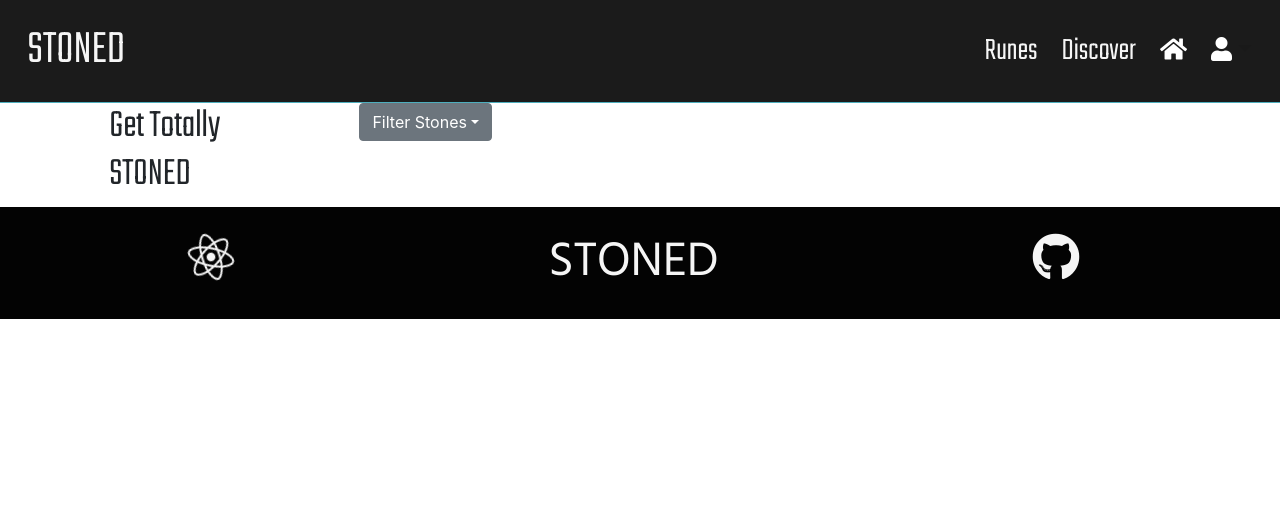
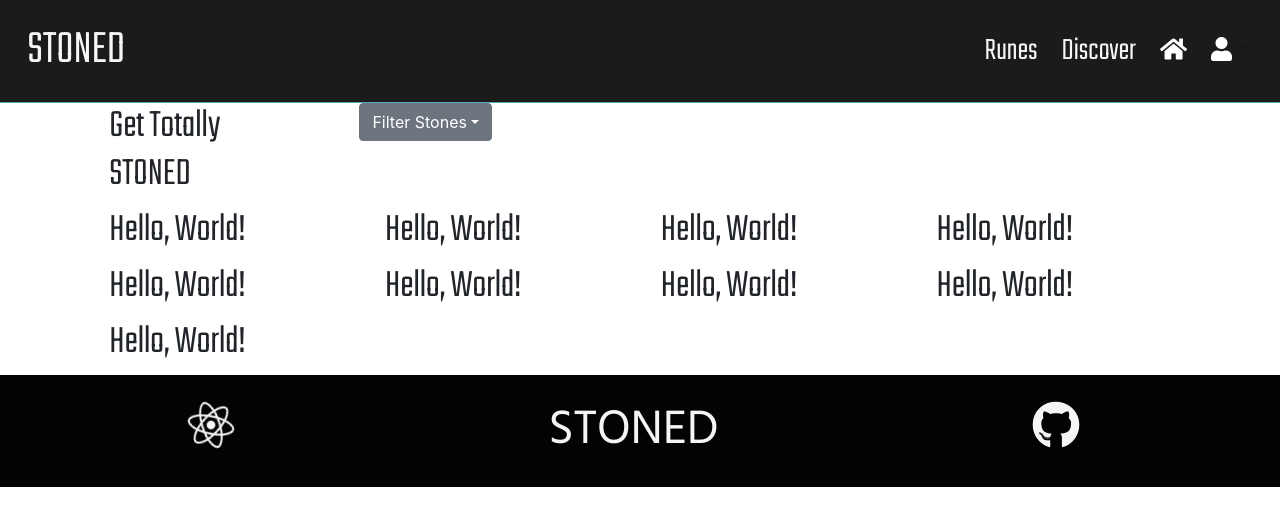
Before and after one commit to RachaelWhitefield/lets-get-metaphysical, a React (Create React App) app in the folder client/: page /discover in a window 1280 px wide. Shown: the top 526 px of the page. Built offline with nearby package versions, Linux system fonts and the light colour scheme; no server answers.

Commit message:
adding StoneName component

```diff
--- /dev/null
+++ b/client/src/components/StoneName/StoneName.js
@@ -0,0 +1,17 @@
+import React from "react";
+import { Col } from "reactstrap";
+import "./StoneName.scss";
+
+
+function StoneName() {
+    return (
+        <>
+                <Col sm={{ size: "auto", offset: 1 }}>
+                    <h1>Hello, World!<br />
+                    </h1>
+                </Col>
+        </>
+    )
+};
+
+export default StoneName;
--- /dev/null
+++ b/client/src/components/StoneName/index.js
@@ -0,0 +1 @@
+export {default} from "./StoneName";
--- a/client/src/pages/Discover/Discover.js
+++ b/client/src/pages/Discover/Discover.js
@@ -1,6 +1,7 @@
 import React from "react";
 import Filter from "../../components/Filter";
 import { Container, Col, Row } from "reactstrap";
+import StoneName from "../../components/StoneName";
 
 function Discover() {
     return (
@@ -8,7 +9,7 @@ function Discover() {
         <Container fluid="true">
            <Row>
                <Col sm={{ size: "auto", offset: 1 }}>
-                   <h1 className="stoned">
+                   <h1>
                        Get Totally<br />
                        STONED
                    </h1>
@@ -18,7 +19,20 @@ function Discover() {
             <Filter />
            </Col>
            </Row>
+           <Row>
+           <StoneName />
+           <StoneName />
+           <StoneName />
+           <StoneName />
+           <StoneName />
+           <StoneName />
+           <StoneName />
+           <StoneName />
+           <StoneName />
+
+           </Row>
         </Container>
+
     </>
     )
 };
```
Also changed, not shown: client/src/components/StoneName/StoneName.scss (added).
